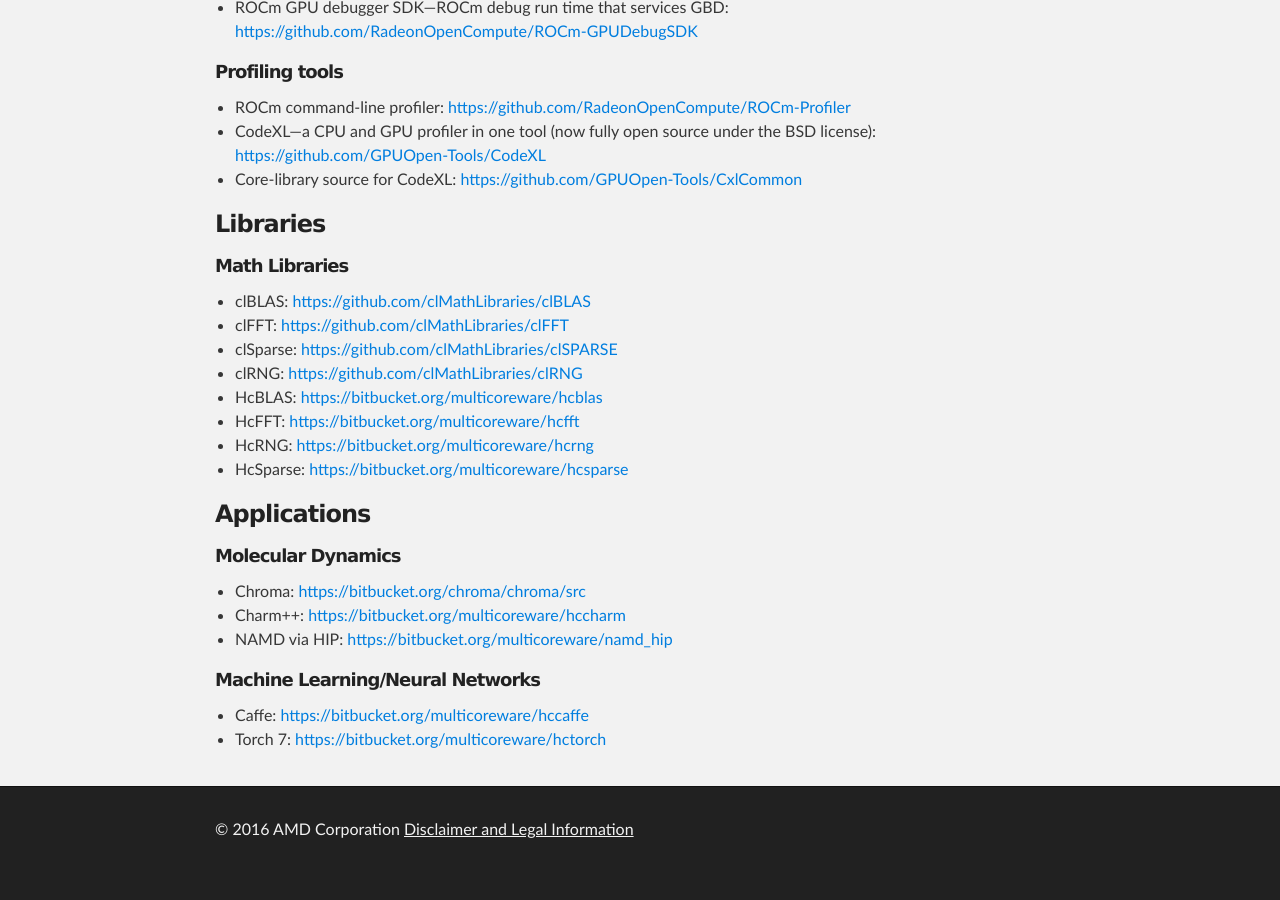
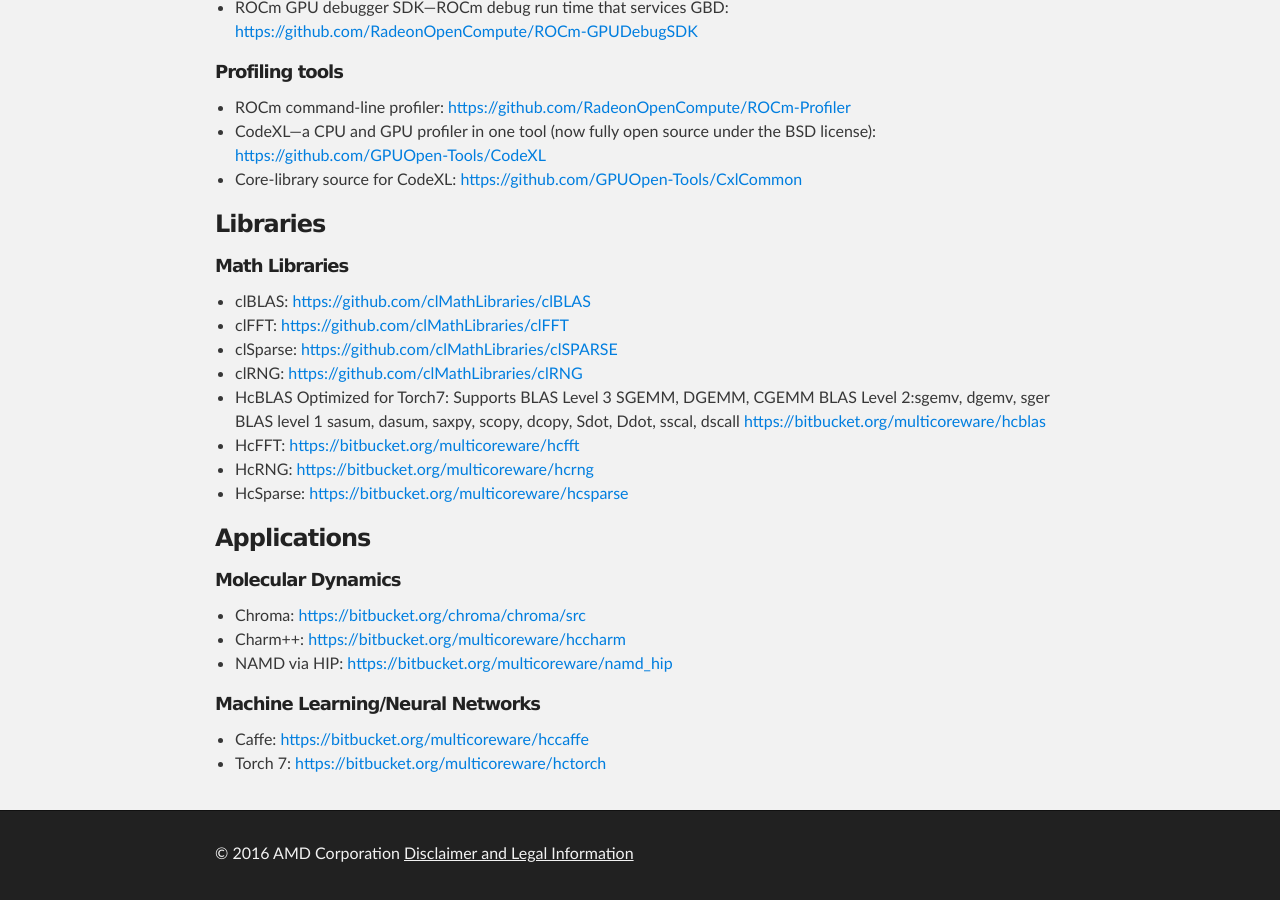
Before and after one commit to ROCm/ROCm.github.io, a Jekyll site: the page packages.html, which Jekyll copies as it is, in a window 1280 px wide and 900 px high, scrolled down 1564 px. Built offline with Jekyll 4.4.1, drawn with Linux system fonts in a browser that asks for light colours; before the commit the page ends 2440 px from its top, so only the background shows below that.

Commit message:
Update packages.html

```diff
--- a/packages.html
+++ b/packages.html
@@ -135,7 +135,7 @@
 <li>clFFT: <a href="https://github.com/clMathLibraries/clFFT">https://github.com/clMathLibraries/clFFT</a></li>
 <li>clSparse: <a href="https://github.com/clMathLibraries/clSPARSE">https://github.com/clMathLibraries/clSPARSE</a>  </li>
 <li>clRNG: <a href="https://github.com/clMathLibraries/clRNG">https://github.com/clMathLibraries/clRNG</a></li>
-<li>HcBLAS: <a href="https://bitbucket.org/multicoreware/hcblas">https://bitbucket.org/multicoreware/hcblas</a></li>
+<li>HcBLAS Optimized for Torch7: Supports BLAS Level 3 SGEMM, DGEMM, CGEMM BLAS Level 2:sgemv, dgemv, sger BLAS level 1 sasum, dasum, saxpy, scopy, dcopy, Sdot, Ddot, sscal, dscall <a href="https://bitbucket.org/multicoreware/hcblas">https://bitbucket.org/multicoreware/hcblas</a></li>
 <li>HcFFT: <a href="https://bitbucket.org/multicoreware/hcfft">https://bitbucket.org/multicoreware/hcfft</a></li>
 <li>HcRNG: <a href="https://bitbucket.org/multicoreware/hcrng">https://bitbucket.org/multicoreware/hcrng</a></li>
 <li>HcSparse: <a href="https://bitbucket.org/multicoreware/hcsparse">https://bitbucket.org/multicoreware/hcsparse</a></li>
```
